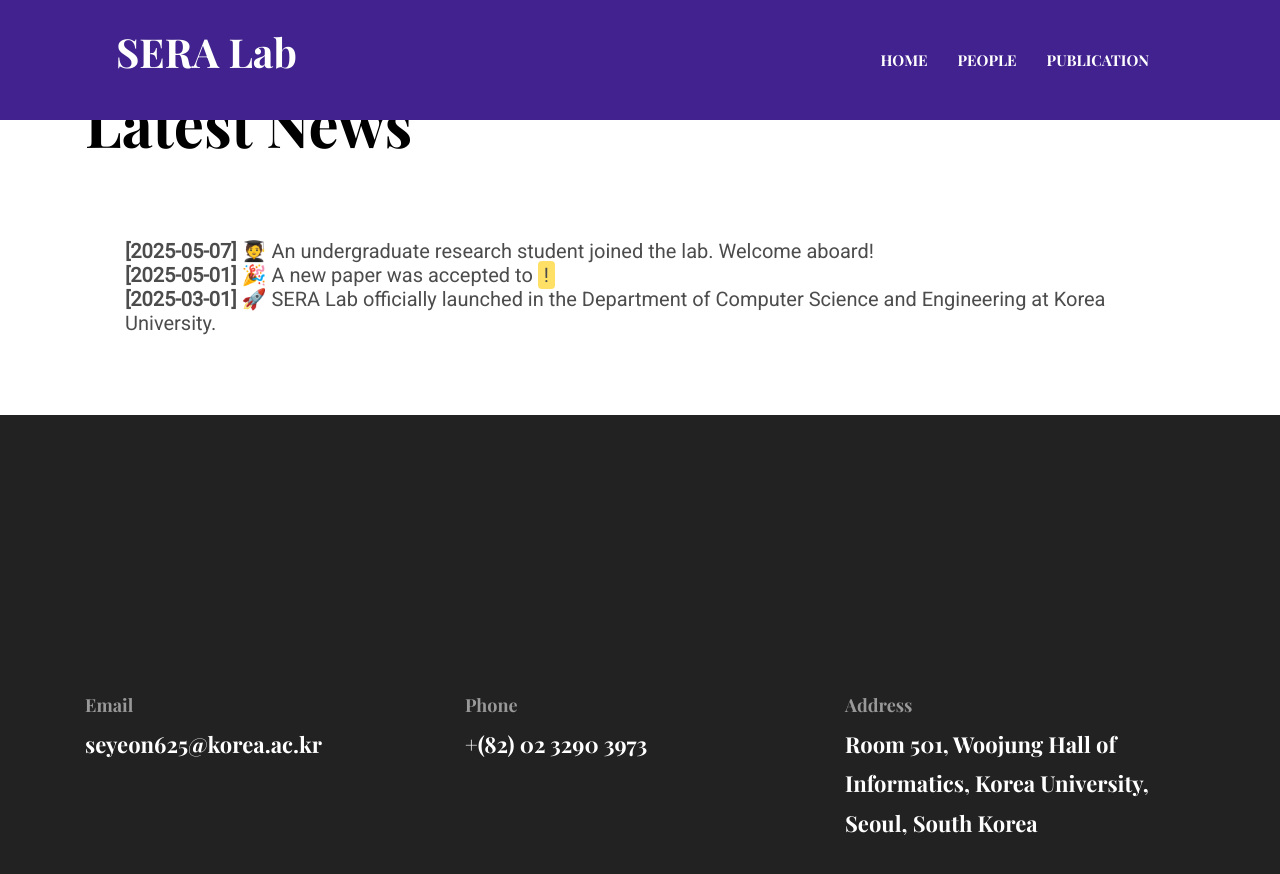
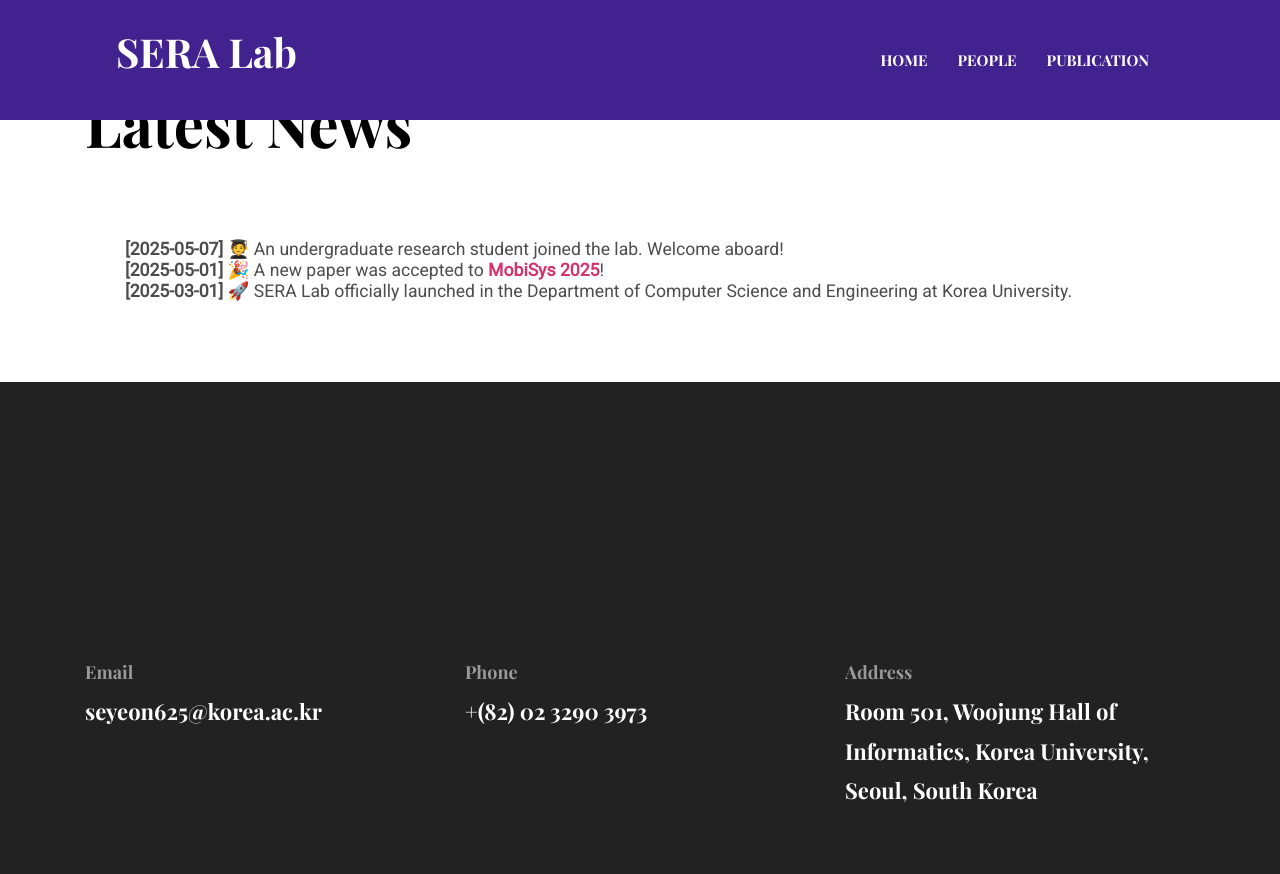
Before and after one commit to seyeon4302/seyeon4302.github.io, a Jekyll site: the page built from index.html, in a window 1280 px wide and 900 px high, scrolled down 509 px. Shown: the top 874 px of the window. Built offline with Jekyll 4.4.1, drawn with Linux system fonts in a browser that asks for light colours.

Commit message:
Update index.html

```diff
--- a/index.html
+++ b/index.html
@@ -8,9 +8,9 @@
   <div class="container">
     <h2 class="section-title">Latest News</h2>
     <ul>
-      <li style="font-size: 1.25rem;"><strong>[2025-05-07]</strong> 🧑‍🎓 An undergraduate research student joined the lab. Welcome aboard!</li>
-      <li style="font-size: 1.25rem;"><strong>[2025-05-01]</strong> 🎉 A new paper was accepted to <span style="background-color: #ffe066; padding: 2px 6px; border-radius: 4px;"ACM MobiSys 2025</span>!</li>
-      <li style="font-size: 1.25rem;"><strong>[2025-03-01]</strong> 🚀 SERA Lab officially launched in the Department of Computer Science and Engineering at Korea University.</li>
+      <li style="font-size: 1.1rem;"><strong>[2025-05-07]</strong> 🧑‍🎓 An undergraduate research student joined the lab. Welcome aboard!</li>
+      <li style="font-size: 1.1rem;"><strong>[2025-05-01]</strong> 🎉 A new paper was accepted to <span style="color:#d6336c; font-weight:bold;">MobiSys 2025</span>!</li>
+      <li style="font-size: 1.1rem;"><strong>[2025-03-01]</strong> 🚀 SERA Lab officially launched in the Department of Computer Science and Engineering at Korea University.</li>
     </ul>
   </div>
 </section>
```
